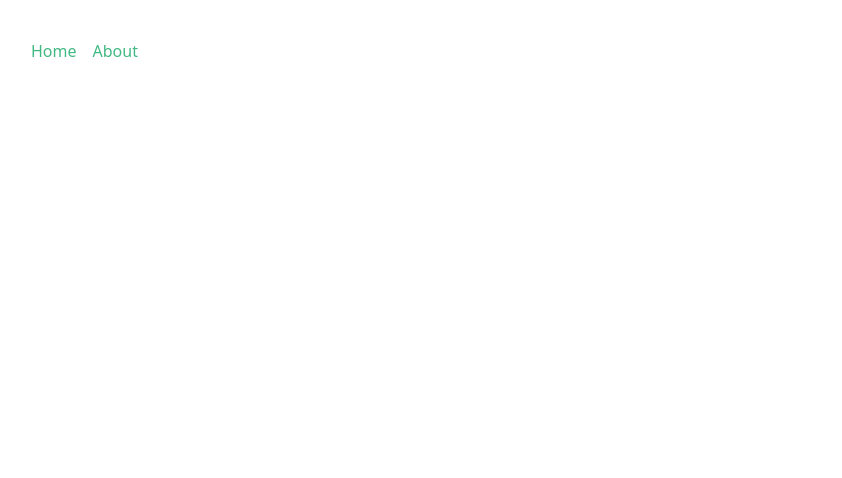
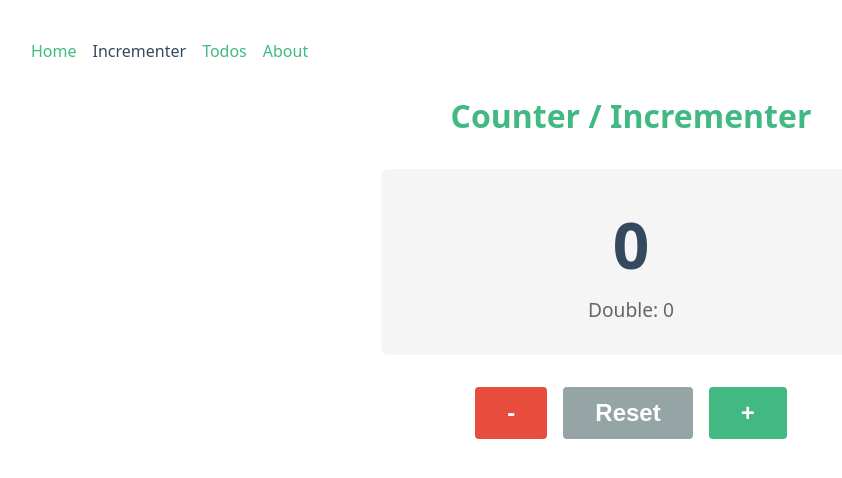
Before and after one commit to stjk2513/habit-tracker, a Vue app: page /incrementer in a window 1280 px wide. Before the commit this address had no page. Shown: the top 478 px of the page, without its empty margins (9-851 px from the left). Built offline with nearby package versions, Linux system fonts and the light colour scheme.

Commit message:
add basic state

```diff
--- a/package.json
+++ b/package.json
@@ -13,7 +13,8 @@
   },
   "dependencies": {
     "vue": "^3.5.24",
-    "vue-router": "^4.6.4"
+    "vue-router": "^4.6.4",
+    "vuex": "^4.1.0"
   },
   "devDependencies": {
     "@types/node": "^24.10.1",
--- a/src/App.vue
+++ b/src/App.vue
@@ -4,6 +4,8 @@
   <div style="padding: 2rem; font-family: system-ui">
     <nav style="margin-bottom: 2rem">
       <router-link to="/" style="margin-right: 1rem">Home</router-link>
+      <router-link to="/incrementer" style="margin-right: 1rem">Incrementer</router-link>
+      <router-link to="/todos" style="margin-right: 1rem">Todos</router-link>
       <router-link to="/about">About</router-link>
     </nav>
     <router-view />
--- a/src/main.ts
+++ b/src/main.ts
@@ -1,5 +1,6 @@
 import { createApp } from 'vue'
 import App from './App.vue'
 import router from './router'
+import store from './store'
 
-createApp(App).use(router).mount('#app')
+createApp(App).use(router).use(store).mount('#app')
--- a/src/router/index.ts
+++ b/src/router/index.ts
@@ -2,6 +2,8 @@ import { createRouter, createWebHistory } from 'vue-router'
 import type { RouteRecordRaw } from 'vue-router'
 import HomeView from '../views/HomeView.vue'
 import AboutView from '../views/AboutView.vue'
+import IncrementerView from '../views/IncrementerView.vue'
+import TodoListView from '../views/TodoListView.vue'
 
 const routes: RouteRecordRaw[] = [
   {
@@ -13,6 +15,16 @@ const routes: RouteRecordRaw[] = [
     path: '/about',
     name: 'about',
     component: AboutView
+  },
+  {
+    path: '/incrementer',
+    name: 'incrementer',
+    component: IncrementerView
+  },
+  {
+    path: '/todos',
+    name: 'todos',
+    component: TodoListView
   }
 ]
 
--- /dev/null
+++ b/src/store/index.ts
@@ -0,0 +1,17 @@
+import { createStore } from "vuex";
+import counter, { type CounterState } from "./modules/counter";
+import todos, { type TodosState } from "./modules/todos";
+
+export interface RootState {
+  counter: CounterState;
+  todos: TodosState;
+}
+
+const store = createStore<RootState>({
+  modules: {
+    counter,
+    todos,
+  },
+});
+
+export default store;
--- /dev/null
+++ b/src/store/modules/counter.ts
@@ -0,0 +1,50 @@
+import type { Module } from "vuex";
+import type { RootState } from "../index";
+
+export interface CounterState {
+  count: number;
+}
+
+const counterModule: Module<CounterState, RootState> = {
+  namespaced: true,
+
+  state: {
+    count: 0,
+  },
+
+  getters: {
+    doubleCount: (state) => state.count * 2,
+  },
+
+  mutations: {
+    INCREMENT(state) {
+      state.count++;
+    },
+    DECREMENT(state) {
+      state.count--;
+    },
+    RESET(state) {
+      state.count = 0;
+    },
+    SET_COUNT(state, value: number) {
+      state.count = value;
+    },
+  },
+
+  actions: {
+    increment({ commit }) {
+      commit("INCREMENT");
+    },
+    decrement({ commit }) {
+      commit("DECREMENT");
+    },
+    reset({ commit }) {
+      commit("RESET");
+    },
+    setCount({ commit }, value: number) {
+      commit("SET_COUNT", value);
+    },
+  },
+};
+
+export default counterModule;
--- /dev/null
+++ b/src/store/modules/todos.ts
@@ -0,0 +1,75 @@
+import type { Module } from "vuex";
+import type { RootState } from "../index";
+
+export interface Todo {
+  id: number;
+  text: string;
+  completed: boolean;
+}
+
+export interface TodosState {
+  todos: Todo[];
+  nextId: number;
+}
+
+const todosModule: Module<TodosState, RootState> = {
+  namespaced: true,
+
+  state: {
+    todos: [],
+    nextId: 1,
+  },
+
+  getters: {
+    allTodos: (state) => state.todos,
+    completedTodos: (state) => state.todos.filter((todo) => todo.completed),
+    activeTodos: (state) => state.todos.filter((todo) => !todo.completed),
+    todosCount: (state) => state.todos.length,
+    completedCount: (state) =>
+      state.todos.filter((todo) => todo.completed).length,
+  },
+
+  mutations: {
+    ADD_TODO(state, text: string) {
+      state.todos.push({
+        id: state.nextId++,
+        text,
+        completed: false,
+      });
+    },
+    TOGGLE_TODO(state, id: number) {
+      const todo = state.todos.find((t) => t.id === id);
+      if (todo) {
+        todo.completed = !todo.completed;
+      }
+    },
+    REMOVE_TODO(state, id: number) {
+      const index = state.todos.findIndex((t) => t.id === id);
+      if (index > -1) {
+        state.todos.splice(index, 1);
+      }
+    },
+    CLEAR_COMPLETED(state) {
+      state.todos = state.todos.filter((todo) => !todo.completed);
+    },
+  },
+
+  actions: {
+    addTodo({ commit }, text: string) {
+      if (text.trim()) {
+        commit("ADD_TODO", text.trim());
+      }
+    },
+    toggleTodo({ commit }, id: number) {
+      commit("TOGGLE_TODO", id);
+    },
+    removeTodo({ commit }, id: number) {
+      commit("REMOVE_TODO", id);
+    },
+    clearCompleted({ commit }) {
+      commit("CLEAR_COMPLETED");
+    },
+  },
+};
+
+export default todosModule;
--- /dev/null
+++ b/src/views/IncrementerView.vue
@@ -0,0 +1,109 @@
+<script setup lang="ts">
+import { computed } from 'vue'
+import { useStore } from 'vuex'
+import { RootState } from '../store'
+
+const store = useStore<RootState>()
+
+const count = computed(() => store.state.counter.count)
+const doubleCount = computed(() => store.getters['counter/doubleCount'])
+
+const increment = () => store.dispatch('counter/increment')
+const decrement = () => store.dispatch('counter/decrement')
+const reset = () => store.dispatch('counter/reset')
+</script>
+
+<template>
+  <div class="incrementer">
+    <h1>Counter / Incrementer</h1>
+    <div class="counter-display">
+      <p class="count">{{ count }}</p>
+      <p class="double">Double: {{ doubleCount }}</p>
+    </div>
+    <div class="button-group">
+      <button @click="decrement" class="btn btn-decrement">-</button>
+      <button @click="reset" class="btn btn-reset">Reset</button>
+      <button @click="increment" class="btn btn-increment">+</button>
+    </div>
+  </div>
+</template>
+
+<style scoped>
+.incrementer {
+  max-width: 500px;
+  margin: 0 auto;
+  text-align: center;
+}
+
+h1 {
+  color: #42b983;
+  margin-bottom: 2rem;
+}
+
+.counter-display {
+  background: #f5f5f5;
+  padding: 2rem;
+  border-radius: 8px;
+  margin-bottom: 2rem;
+}
+
+.count {
+  font-size: 4rem;
+  font-weight: bold;
+  color: #35495e;
+  margin: 0;
+}
+
+.double {
+  font-size: 1.2rem;
+  color: #666;
+  margin: 0.5rem 0 0 0;
+}
+
+.button-group {
+  display: flex;
+  gap: 1rem;
+  justify-content: center;
+}
+
+.btn {
+  padding: 0.75rem 2rem;
+  font-size: 1.5rem;
+  border: none;
+  border-radius: 4px;
+  cursor: pointer;
+  font-weight: bold;
+  transition: all 0.2s;
+}
+
+.btn:hover {
+  transform: scale(1.05);
+}
+
+.btn-increment {
+  background: #42b983;
+  color: white;
+}
+
+.btn-increment:hover {
+  background: #359268;
+}
+
+.btn-decrement {
+  background: #e74c3c;
+  color: white;
+}
+
+.btn-decrement:hover {
+  background: #c0392b;
+}
+
+.btn-reset {
+  background: #95a5a6;
+  color: white;
+}
+
+.btn-reset:hover {
+  background: #7f8c8d;
+}
+</style>
--- /dev/null
+++ b/src/views/TodoListView.vue
@@ -0,0 +1,228 @@
+<script setup lang="ts">
+import { ref, computed } from 'vue'
+import { useStore } from 'vuex'
+import { RootState } from '../store'
+import type { Todo } from '../store/modules/todos'
+
+const store = useStore<RootState>()
+
+const newTodoText = ref('')
+
+const allTodos = computed<Todo[]>(() => store.getters['todos/allTodos'])
+const activeTodos = computed<Todo[]>(() => store.getters['todos/activeTodos'])
+const completedTodos = computed<Todo[]>(() => store.getters['todos/completedTodos'])
+const todosCount = computed(() => store.getters['todos/todosCount'])
+const completedCount = computed(() => store.getters['todos/completedCount'])
+
+const addTodo = () => {
+  if (newTodoText.value.trim()) {
+    store.dispatch('todos/addTodo', newTodoText.value)
+    newTodoText.value = ''
+  }
+}
+
+const toggleTodo = (id: number) => {
+  store.dispatch('todos/toggleTodo', id)
+}
+
+const removeTodo = (id: number) => {
+  store.dispatch('todos/removeTodo', id)
+}
+
+const clearCompleted = () => {
+  store.dispatch('todos/clearCompleted')
+}
+</script>
+
+<template>
+  <div class="todo-list">
+    <h1>Todo List</h1>
+
+    <div class="stats">
+      <span>Total: {{ todosCount }}</span>
+      <span>Active: {{ activeTodos.length }}</span>
+      <span>Completed: {{ completedCount }}</span>
+    </div>
+
+    <form @submit.prevent="addTodo" class="add-todo">
+      <input
+        v-model="newTodoText"
+        type="text"
+        placeholder="What needs to be done?"
+        class="todo-input"
+      />
+      <button type="submit" class="btn btn-add">Add</button>
+    </form>
+
+    <div v-if="allTodos.length === 0" class="empty-state">
+      <p>No todos yet. Add one above!</p>
+    </div>
+
+    <ul v-else class="todos">
+      <li
+        v-for="todo in allTodos"
+        :key="todo.id"
+        :class="{ completed: todo.completed }"
+        class="todo-item"
+      >
+        <input
+          type="checkbox"
+          :checked="todo.completed"
+          @change="toggleTodo(todo.id)"
+          class="todo-checkbox"
+        />
+        <span class="todo-text">{{ todo.text }}</span>
+        <button @click="removeTodo(todo.id)" class="btn-delete">×</button>
+      </li>
+    </ul>
+
+    <div v-if="completedTodos.length > 0" class="actions">
+      <button @click="clearCompleted" class="btn btn-clear">
+        Clear Completed ({{ completedCount }})
+      </button>
+    </div>
+  </div>
+</template>
+
+<style scoped>
+.todo-list {
+  max-width: 600px;
+  margin: 0 auto;
+}
+
+h1 {
+  color: #42b983;
+  margin-bottom: 1.5rem;
+  text-align: center;
+}
+
+.stats {
+  display: flex;
+  justify-content: space-around;
+  background: #f5f5f5;
+  padding: 1rem;
+  border-radius: 8px;
+  margin-bottom: 1.5rem;
+  font-size: 0.9rem;
+  color: #666;
+}
+
+.add-todo {
+  display: flex;
+  gap: 0.5rem;
+  margin-bottom: 1.5rem;
+}
+
+.todo-input {
+  flex: 1;
+  padding: 0.75rem;
+  border: 2px solid #ddd;
+  border-radius: 4px;
+  font-size: 1rem;
+}
+
+.todo-input:focus {
+  outline: none;
+  border-color: #42b983;
+}
+
+.btn {
+  padding: 0.75rem 1.5rem;
+  border: none;
+  border-radius: 4px;
+  cursor: pointer;
+  font-weight: 500;
+  transition: all 0.2s;
+}
+
+.btn-add {
+  background: #42b983;
+  color: white;
+}
+
+.btn-add:hover {
+  background: #359268;
+}
+
+.empty-state {
+  text-align: center;
+  padding: 3rem;
+  color: #999;
+}
+
+.todos {
+  list-style: none;
+  padding: 0;
+  margin: 0 0 1.5rem 0;
+}
+
+.todo-item {
+  display: flex;
+  align-items: center;
+  gap: 0.75rem;
+  padding: 1rem;
+  background: white;
+  border: 1px solid #ddd;
+  border-radius: 4px;
+  margin-bottom: 0.5rem;
+  transition: all 0.2s;
+}
+
+.todo-item:hover {
+  border-color: #42b983;
+  box-shadow: 0 2px 4px rgba(0, 0, 0, 0.1);
+}
+
+.todo-item.completed {
+  opacity: 0.6;
+  background: #f9f9f9;
+}
+
+.todo-checkbox {
+  width: 20px;
+  height: 20px;
+  cursor: pointer;
+}
+
+.todo-text {
+  flex: 1;
+  font-size: 1rem;
+}
+
+.todo-item.completed .todo-text {
+  text-decoration: line-through;
+  color: #999;
+}
+
+.btn-delete {
+  width: 30px;
+  height: 30px;
+  border: none;
+  background: #e74c3c;
+  color: white;
+  border-radius: 50%;
+  cursor: pointer;
+  font-size: 1.5rem;
+  line-height: 1;
+  transition: all 0.2s;
+  padding: 0;
+}
+
+.btn-delete:hover {
+  background: #c0392b;
+  transform: scale(1.1);
+}
+
+.actions {
+  text-align: center;
+}
+
+.btn-clear {
+  background: #95a5a6;
+  color: white;
+}
+
+.btn-clear:hover {
+  background: #7f8c8d;
+}
+</style>
--- a/tsconfig.app.json
+++ b/tsconfig.app.json
@@ -3,6 +3,8 @@
   "compilerOptions": {
     "tsBuildInfoFile": "./node_modules/.tmp/tsconfig.app.tsbuildinfo",
     "types": ["vite/client", "vitest/globals"],
+    "moduleResolution": "bundler",
+    "resolvePackageJsonExports": false,
 
     /* Linting */
     "strict": true,
```
Also changed, not shown: 1 other file (tests, documents, lock files or other folders).
